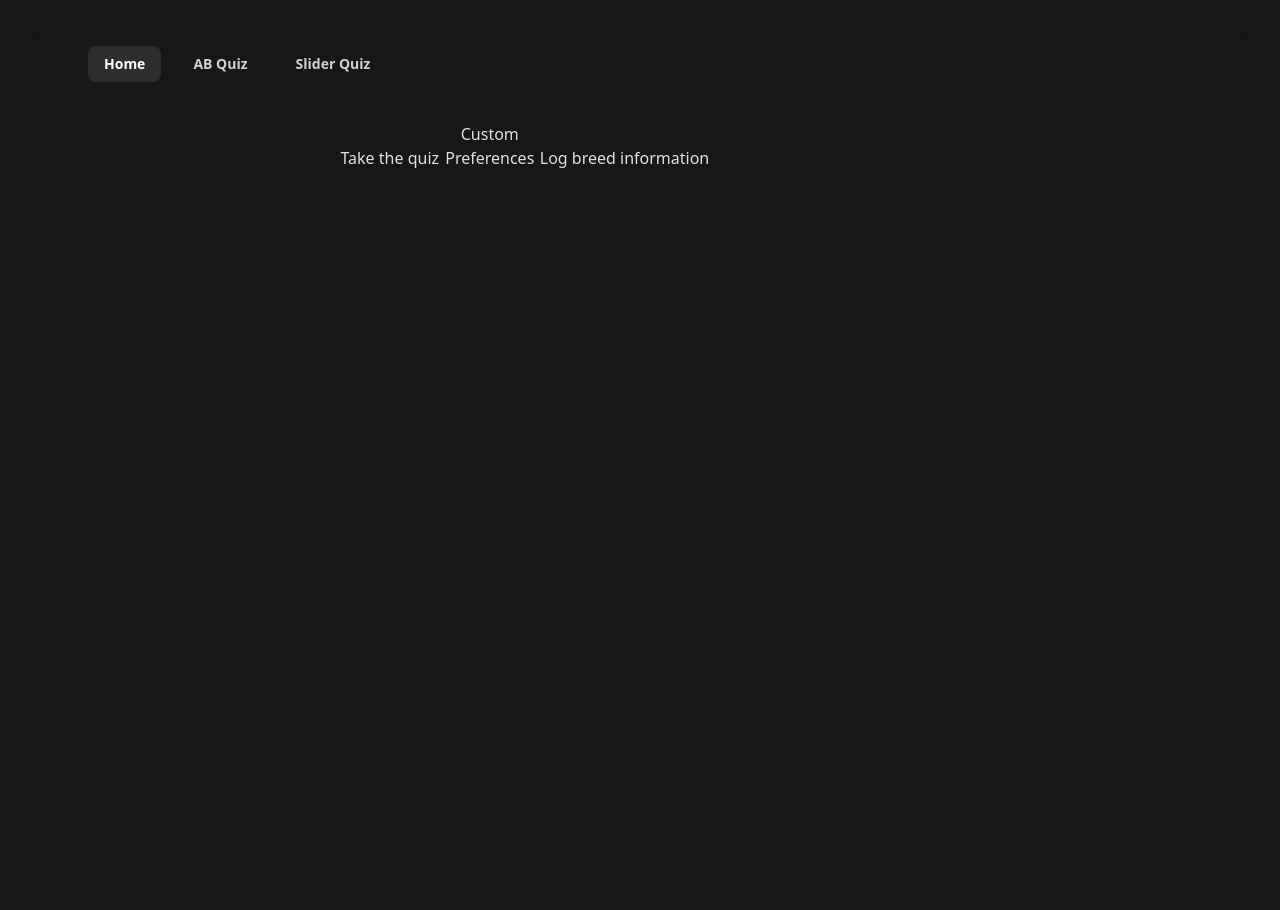
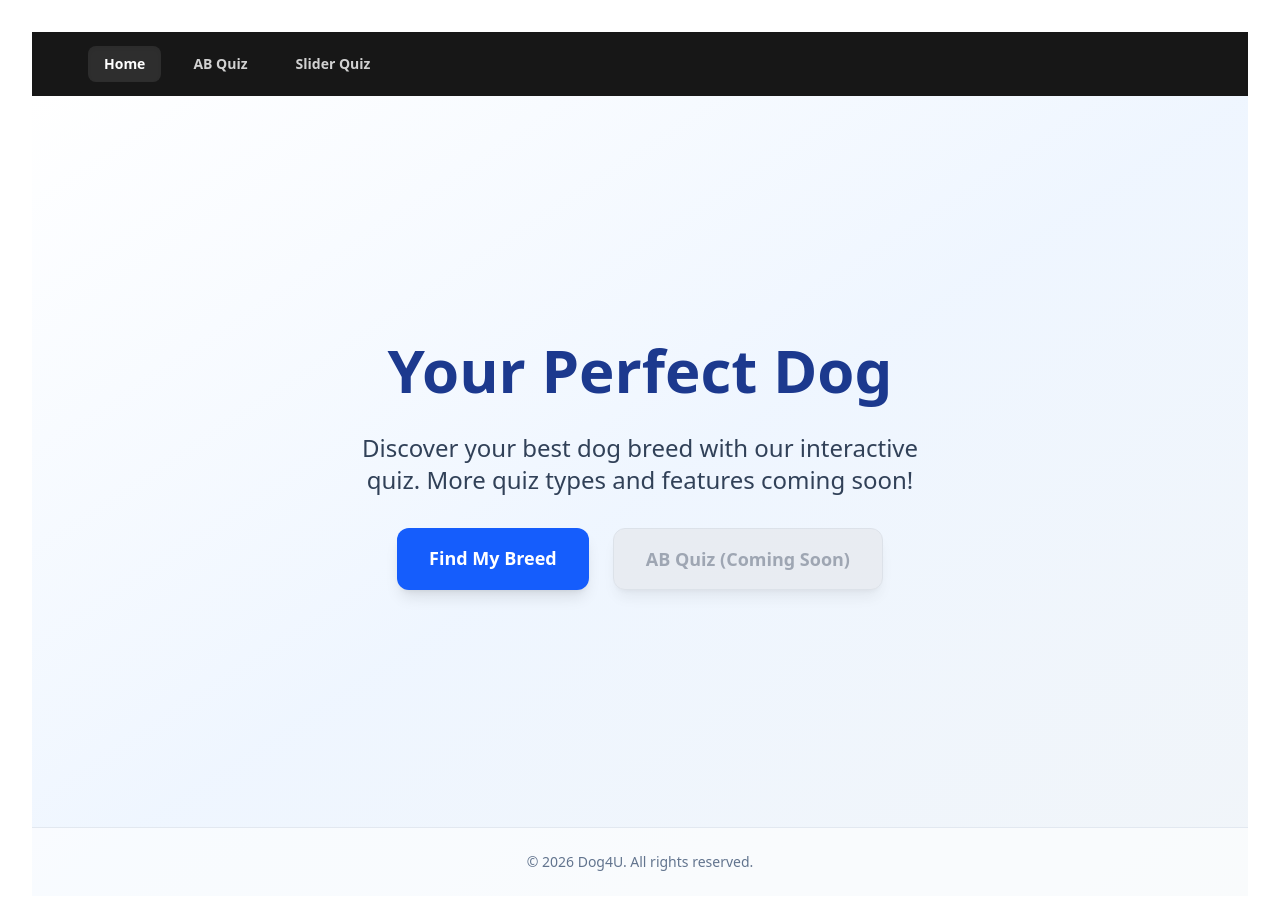
Before and after one commit to tjrink/dog4u, a React (Vite) app: page / in a window 1280 px wide. Shown: the top 910 px of the page. Before the commit the page ends 864 px from the top, so only its background shows below. Built offline with nearby package versions, Linux system fonts and the light colour scheme.

Commit message:
Create and style Home page - Added and styled HomePage with Tailwind - Removed obsolete HomePage.module.css

```diff
--- a/src/App.jsx
+++ b/src/App.jsx
@@ -8,7 +8,7 @@ import Navbar from './components/Navbar';
 
 function App() {
   return (
-    <div className="min-h-screen bg-neutral-900">
+    <div className="min-h-screen bg-gradient-to-br from-mint via-sky to-apricot font-sans">
       <BrowserRouter>
         <Navbar />
         <Routes>
--- a/src/index.css
+++ b/src/index.css
@@ -11,13 +11,3 @@
   -webkit-font-smoothing: antialiased;
   -moz-osx-font-smoothing: grayscale;
 }
-
-html,
-body {
-  min-height: 100vh;
-  background-color: #171717;
-}
-
-.page_title {
-  margin-top: 0;
-}
--- a/src/pages/Home/HomePage.jsx
+++ b/src/pages/Home/HomePage.jsx
@@ -1,85 +1,38 @@
-import styles from './HomePage.module.css'
-import { Route, Link } from 'react-router-dom';
+import React from 'react';
+import { Link } from 'react-router-dom';
 
-function HomePage() {
-
-    //Connects to the database and returns a list of all breeds. Prints each breed to console.
-    //Does not serve any purpose, used only as a test of database functionality.
-    //Will be removed in later versions.
-    const fetch_breeds = async () => {
-    try {
-        //Queries breeds api
-        const response = await fetch('http://localhost:5000/api/breeds');
-
-        if (!response.ok) {
-            throw new Error('Network response not ok');
-        }
-
-        const data = await response.json();
-
-        //Prints name of each breed in the response
-        data.forEach(breed => {
-            console.log(breed.breed_name);
-        });
-
-    } catch (error) {
-        console.log("Error fetching breeds:", error);
-    }
-    };
-
-
-    //Looks up a breed by name and returns the breed's nickname
-    //Used only as a test of sending a parameterized query to the database
-    //Will be removed in future versions
-    const get_breed_nickname = async () => {
-
-        //Gets breed name based on the value of the relevant text box
-        const breed_input = document.getElementById("breed_test");
-        const requested_breed = breed_input.value;
-
-        //Sends a POST request with the parameter
-        try {
-            const response = await fetch('http://localhost:5000/api/get_breed_nickname', {
-                method: 'POST',
-                headers: {
-                    'Content-Type': 'application/json',
-                },
-                body: JSON.stringify({requested_breed})
-            });
-
-            if (!response.ok) {
-                throw new Error("Network response not ok")
-            }
-
-            const data = await response.json();
-
-            //Prints the breed nickname to console
-            data.forEach(item => {
-                console.log(item);
-            });
-        } catch (error) {
-            console.log("Error getting nicknames");
-        }
-    };
-
-    //Home page element with a few placeholder buttons
-    return (
-        <div>
-            <Link to="/quiz">
-                <button className={styles.home_button}>Take the quiz</button>
+export default function HomePage() {
+  return (
+    <div className="min-h-screen bg-linear-to-br from-white via-blue-50 to-slate-100 flex flex-col font-sans">
+      <main className="flex flex-col md:flex-row items-center justify-center flex-1 px-6 py-16 gap-16">
+        <div className="flex flex-col items-center max-w-xl">
+          <h1 className="text-5xl md:text-6xl font-extrabold text-blue-900 mb-6 leading-tight">
+            Your Perfect Dog
+          </h1>
+          <p className="text-xl md:text-2xl text-slate-700 mb-8">
+            Discover your best dog breed with our interactive quiz. More quiz
+            types and features coming soon!
+          </p>
+          <div className="flex gap-6">
+            <Link
+              to="/slider"
+              className="bg-blue-600 hover:bg-blue-700 text-white font-semibold px-8 py-4 rounded-xl shadow-lg text-lg transition-all duration-200 focus:outline-none focus:ring-4 focus:ring-blue-300 transform hover:scale-105 active:scale-95 hover:shadow-xl"
+            >
+              Find My Breed
             </Link>
-            <Link to="/slider">
-                <button className={styles.home_button}>Custom Preferences</button>
-            </Link>
-            <button onClick={get_breed_nickname}>Log breed information</button>
-            <input type="text" name="breed_test" id="breed_test"></input>
+            <button
+              disabled
+              className="bg-gray-200 text-gray-500 px-8 py-4 rounded-xl shadow-lg text-lg font-semibold cursor-not-allowed opacity-60 border border-gray-300 transform hover:scale-105 active:scale-95 hover:shadow-xl transition-all duration-200"
+            >
+              AB Quiz (Coming Soon)
+            </button>
+          </div>
         </div>
-
-
-
-    )
-
-
+        {/* Image removed for cleaner layout */}
+      </main>
+      <footer className="text-center text-slate-500 text-sm py-6 border-t border-slate-200 bg-white/60">
+        &copy; {new Date().getFullYear()} Dog4U. All rights reserved.
+      </footer>
+    </div>
+  );
 }
-
-export default HomePage
--- a/src/pages/Home/HomePage.module.css
+++ /dev/null
@@ -1,4 +0,0 @@
-.home_button {
-    height:100px;
-    width:100px;
-}
```
